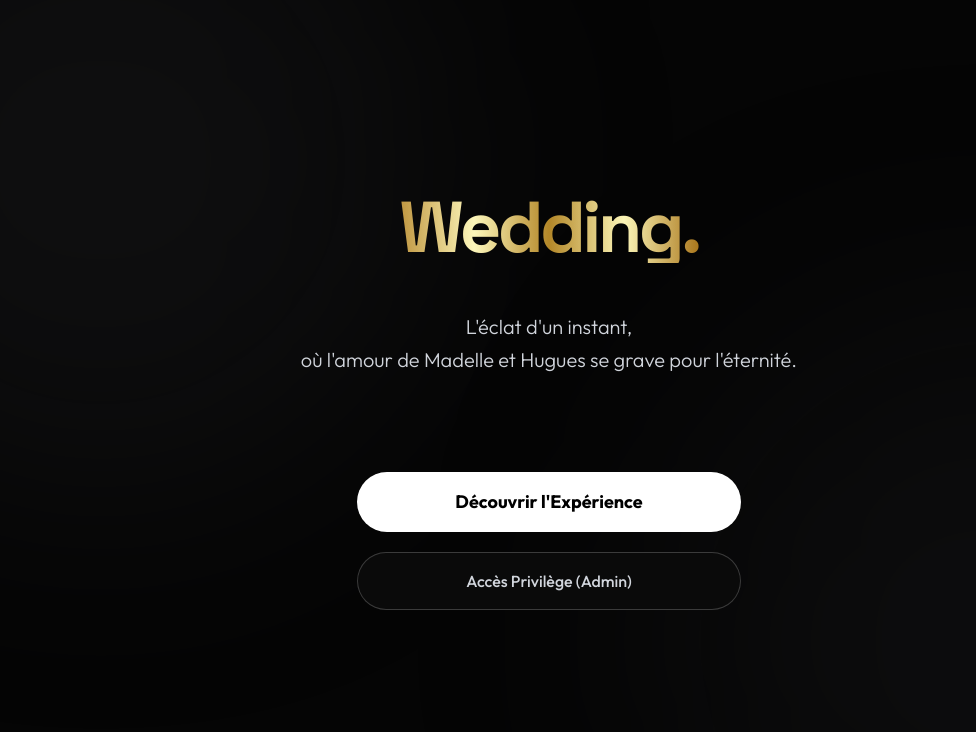
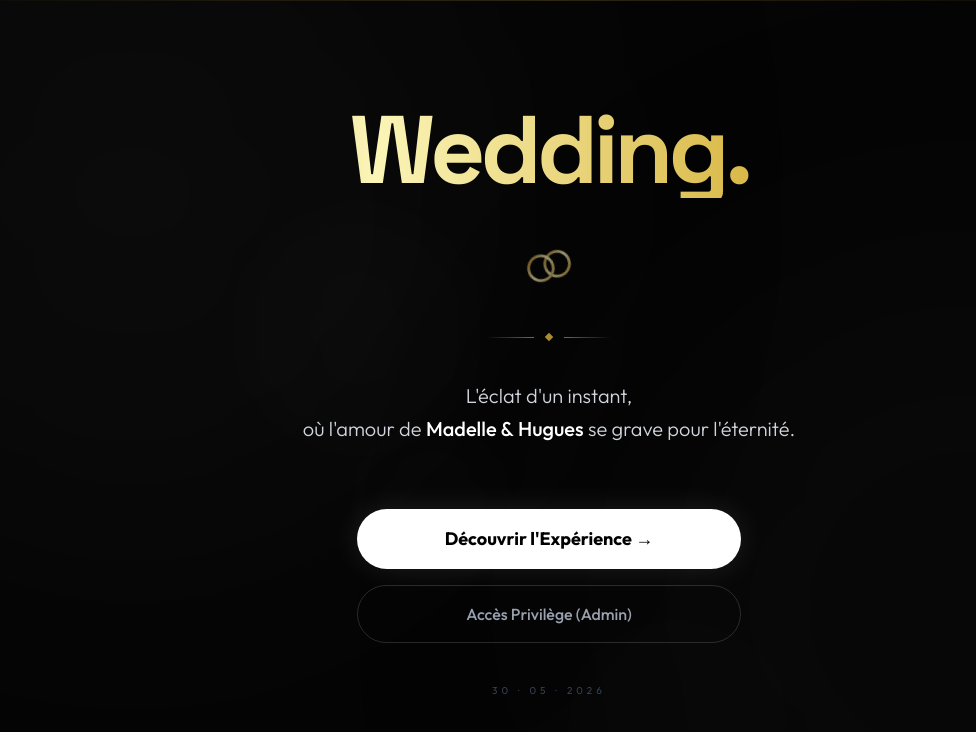
Before and after one commit to TEMGOUAemmauelle/Wedding_SharePicture, a Next.js app: page / in a window 1280 px wide. Shown: the top 732 px of the page, without its empty margins (91-1067 px from the left). Built offline with nearby package versions, Linux system fonts and the light colour scheme.

Commit message:
correction dest animation

```diff
--- a/src/app/globals.css
+++ b/src/app/globals.css
@@ -1,49 +1,92 @@
 @import "tailwindcss";
 
 @layer utilities {
-  .font-space {
-    font-family: var(--font-space);
+  .font-space { font-family: var(--font-space); }
+  .font-outfit { font-family: var(--font-outfit); }
+
+  /* ── Glassmorphism ── */
+  .glass-nav {
+    background: rgba(10, 10, 10, 0.75);
+    backdrop-filter: blur(28px) saturate(160%);
+    -webkit-backdrop-filter: blur(28px) saturate(160%);
+    border: 1px solid rgba(255, 255, 255, 0.1);
   }
-  .font-outfit {
-    font-family: var(--font-outfit);
+  .glass-panel {
+    background: linear-gradient(145deg, rgba(22,22,22,0.75) 0%, rgba(5,5,5,0.9) 100%);
+    backdrop-filter: blur(24px);
+    border: 1px solid rgba(255, 255, 255, 0.07);
+    box-shadow: 0 20px 60px rgba(0,0,0,0.6), inset 0 1px 0 rgba(255,255,255,0.05);
   }
 
-  .animate-fade-up {
-    animation: fadeUp 1s cubic-bezier(0.16, 1, 0.3, 1) forwards;
-  }
-  .animate-fade-in {
-    animation: fadeIn 1s ease-out forwards;
+  /* ── Gold ── */
+  .text-gold {
+    background: linear-gradient(135deg, #BF953F 0%, #FCF6BA 40%, #B38728 70%, #FBF5B7 100%);
+    -webkit-background-clip: text;
+    background-clip: text;
+    -webkit-text-fill-color: transparent;
   }
 
-  /* Modern floating Navbar strictly monochrome border but flexible content */
-  .glass-nav {
-    background: rgba(15, 15, 15, 0.8);
-    backdrop-filter: blur(24px) saturate(150%);
-    -webkit-backdrop-filter: blur(24px) saturate(150%);
-    border: 1px solid rgba(255, 255, 255, 0.1);
-  }
+  /* ── Entrance animations ── */
+  .animate-fade-up   { animation: fadeUp 0.9s cubic-bezier(0.16, 1, 0.3, 1) forwards; }
+  .animate-fade-in   { animation: fadeIn 0.7s ease-out forwards; }
+  .animate-slide-down{ animation: slideDown 0.6s cubic-bezier(0.16, 1, 0.3, 1) forwards; }
 
-  /* Modern Card */
-  .glass-panel {
-    background: linear-gradient(145deg, rgba(25,25,25,0.8) 0%, rgba(5,5,5,0.9) 100%);
-    backdrop-filter: blur(24px);
-    border: 1px solid rgba(255, 255, 255, 0.1);
-    box-shadow: 0 10px 40px rgba(0, 0, 0, 0.5);
-  }
+  /* ── Ambient loops ── */
+  .animate-float     { animation: float 6s ease-in-out infinite; }
+  .animate-shimmer   { animation: shimmer 2.5s linear infinite; }
+  .animate-pulse-slow{ animation: pulseSlow 4s ease-in-out infinite; }
+  .animate-spin-slow { animation: spin 12s linear infinite; }
 
-  .text-gold {
-    background: linear-gradient(to right, #BF953F, #FCF6BA, #B38728, #FBF5B7, #AA771C);
-    -webkit-background-clip: text;
-    -webkit-text-fill-color: transparent;
+  /* ── Shimmer skeleton ── */
+  .shimmer-bg {
+    background: linear-gradient(90deg, rgba(255,255,255,0.03) 25%, rgba(255,255,255,0.08) 50%, rgba(255,255,255,0.03) 75%);
+    background-size: 200% 100%;
+    animation: shimmer 1.8s linear infinite;
   }
 }
 
+/* ════════════ KEYFRAMES ════════════ */
 @keyframes fadeUp {
-  0% { opacity: 0; transform: translateY(30px) scale(0.98); }
-  100% { opacity: 1; transform: translateY(0) scale(1); }
+  0%   { opacity: 0; transform: translateY(40px) scale(0.97); }
+  100% { opacity: 1; transform: translateY(0)   scale(1); }
+}
+@keyframes fadeIn {
+  0%   { opacity: 0; }
+  100% { opacity: 1; }
+}
+@keyframes slideDown {
+  0%   { opacity: 0; transform: translateY(-20px); }
+  100% { opacity: 1; transform: translateY(0); }
+}
+@keyframes float {
+  0%, 100% { transform: translateY(0px) rotate(0deg); }
+  33%       { transform: translateY(-12px) rotate(1deg); }
+  66%       { transform: translateY(-6px) rotate(-1deg); }
+}
+@keyframes shimmer {
+  0%   { background-position: -200% 0; }
+  100% { background-position:  200% 0; }
+}
+@keyframes pulseSlow {
+  0%, 100% { opacity: 0.4; transform: scale(1); }
+  50%       { opacity: 0.7; transform: scale(1.05); }
+}
+@keyframes spin {
+  from { transform: rotate(0deg); }
+  to   { transform: rotate(360deg); }
+}
+@keyframes gradientShift {
+  0%   { background-position: 0% 50%; }
+  50%  { background-position: 100% 50%; }
+  100% { background-position: 0% 50%; }
 }
 
-@keyframes fadeIn {
-  0% { opacity: 0; }
-  100% { opacity: 1; }
+/* ── Gradient text animation ── */
+.text-gold-animated {
+  background: linear-gradient(270deg, #BF953F, #FCF6BA, #D4AF37, #FBF5B7, #AA771C);
+  background-size: 300% 300%;
+  -webkit-background-clip: text;
+  background-clip: text;
+  -webkit-text-fill-color: transparent;
+  animation: gradientShift 5s ease infinite;
 }
--- a/src/app/layout.js
+++ b/src/app/layout.js
@@ -15,12 +15,16 @@ export const metadata = {
 export default function RootLayout({ children }) {
   return (
     <html lang="fr" className={`${outfit.variable} ${space.variable} scroll-smooth`}>
-      <body className="bg-[#050505] font-outfit antialiased text-white selection:bg-white/20">
+      <body className="bg-[#050505] font-outfit antialiased text-white selection:bg-white/20 overflow-x-hidden">
 
-        {/* Subtle glowing radial background for an "épuré" effect */}
-        <div className="fixed inset-0 overflow-hidden pointer-events-none w-full h-full">
-          <div className="absolute top-[-20%] left-[-10%] w-[50vw] h-[50vw] bg-zinc-800/30 rounded-full blur-[120px]"></div>
-          <div className="absolute bottom-[-20%] right-[-10%] w-[50vw] h-[50vw] bg-zinc-900/40 rounded-full blur-[120px]"></div>
+        {/* ── Fond ambiant animé ── */}
+        <div className="fixed inset-0 pointer-events-none w-full h-full overflow-hidden -z-10">
+          {/* Orb haut gauche */}
+          <div className="absolute -top-[20%] -left-[10%] w-[55vw] h-[55vw] bg-zinc-800/30 rounded-full blur-[130px] animate-pulse-slow" style={{animationDelay:'0s'}}/>
+          {/* Orb bas droite */}
+          <div className="absolute -bottom-[20%] -right-[10%] w-[55vw] h-[55vw] bg-zinc-900/40 rounded-full blur-[130px] animate-pulse-slow" style={{animationDelay:'2.5s'}}/>
+          {/* Fine ligne dorée en haut */}
+          <div className="absolute top-0 left-0 right-0 h-[1px] bg-gradient-to-r from-transparent via-[#D4AF37]/20 to-transparent"/>
         </div>
 
         <div className="relative z-10">
--- a/src/app/page.js
+++ b/src/app/page.js
@@ -2,39 +2,82 @@ import Link from "next/link";
 
 export default function Home() {
   return (
-    <div className="min-h-screen flex flex-col justify-center items-center px-6">
+    <div className="min-h-screen flex flex-col justify-center items-center px-6 overflow-hidden">
 
-      <div className="max-w-xl w-full text-center space-y-12 animate-fade-up">
+      {/* ── Orbs ambiants décoratifs (pulsation lente) ── */}
+      <div className="absolute inset-0 pointer-events-none overflow-hidden">
+        <div className="absolute top-1/4 left-1/4 w-64 h-64 bg-white/[0.03] rounded-full blur-3xl animate-pulse-slow" style={{animationDelay:'0s'}}/>
+        <div className="absolute top-2/3 right-1/4 w-96 h-96 bg-white/[0.02] rounded-full blur-3xl animate-pulse-slow" style={{animationDelay:'2s'}}/>
+        <div className="absolute bottom-1/4 left-1/3 w-48 h-48 bg-white/[0.03] rounded-full blur-2xl animate-pulse-slow" style={{animationDelay:'1s'}}/>
+      </div>
 
-        <div className="relative inline-block">
-          <h1 className="text-6xl sm:text-7xl font-space font-bold tracking-tighter text-gold relative z-10 text-center">
+      <div className="max-w-xl w-full text-center space-y-10 relative z-10">
+
+        {/* ── Titre principal (dégradé or animé) ── */}
+        <div className="animate-fade-up" style={{animationDelay:'0.1s'}}>
+          <h1 className="text-6xl sm:text-8xl font-space font-bold tracking-tighter text-gold-animated">
             Wedding.
           </h1>
         </div>
 
-        <div>
-           <p className="text-lg sm:text-xl text-gray-300 font-outfit font-light leading-relaxed">
-            L'éclat d'un instant,<br className="hidden sm:block" /> où l'amour de Madelle et Hugues se grave pour l'éternité.
+        {/* ── Logo alliances animé (sous le titre) ── */}
+        <div className="flex justify-center animate-fade-up" style={{animationDelay:'0.2s'}}>
+          <div className="relative w-14 h-14">
+            <svg viewBox="0 0 100 100" className="w-full h-full animate-spin-slow opacity-60">
+              <circle cx="35" cy="50" r="22" fill="none" stroke="url(#g1)" strokeWidth="5"/>
+              <circle cx="65" cy="50" r="22" fill="none" stroke="url(#g1)" strokeWidth="5"/>
+              <defs>
+                <linearGradient id="g1" x1="0%" y1="0%" x2="100%" y2="100%">
+                  <stop offset="0%" stopColor="#BF953F"/>
+                  <stop offset="50%" stopColor="#FCF6BA"/>
+                  <stop offset="100%" stopColor="#AA771C"/>
+                </linearGradient>
+              </defs>
+            </svg>
+          </div>
+        </div>
+
+        {/* ── Séparateur or ── */}
+        <div className="flex justify-center items-center gap-3 animate-fade-up" style={{animationDelay:'0.25s'}}>
+          <div className="w-12 h-[1px] bg-gradient-to-r from-transparent to-[#D4AF37]/60"/>
+          <div className="w-1.5 h-1.5 bg-[#D4AF37]/80 rotate-45"/>
+          <div className="w-12 h-[1px] bg-gradient-to-l from-transparent to-[#D4AF37]/60"/>
+        </div>
+
+        {/* ── Slogan poétique ── */}
+        <div className="animate-fade-up" style={{animationDelay:'0.35s'}}>
+          <p className="text-lg sm:text-xl text-gray-300 font-outfit font-light leading-relaxed">
+            L'éclat d'un instant,<br className="hidden sm:block" />
+            où l'amour de{" "}
+            <span className="text-white font-medium">Madelle&nbsp;&amp;&nbsp;Hugues</span>
+            {" "}se grave pour l'éternité.
           </p>
         </div>
 
-        <div className="space-y-5 pt-12 max-w-sm mx-auto font-outfit">
+        {/* ── Boutons ── */}
+        <div className="space-y-4 pt-6 max-w-sm mx-auto font-outfit animate-fade-up" style={{animationDelay:'0.5s'}}>
           <Link
             href="/w/abc123"
-            className="block py-4 px-6 w-full rounded-full bg-white text-black font-bold text-lg hover:bg-gray-200 transition-all duration-300 active:scale-[0.98]"
+            className="group relative block py-4 px-6 w-full rounded-full overflow-hidden bg-white text-black font-bold text-lg transition-all duration-300 active:scale-[0.97] shadow-[0_0_30px_rgba(255,255,255,0.1)] hover:shadow-[0_0_40px_rgba(255,255,255,0.2)]"
           >
-            Découvrir l'Expérience
+            <span className="relative z-10 group-hover:tracking-wider transition-all duration-500">
+              Découvrir l'Expérience →
+            </span>
           </Link>
 
           <Link
             href="/admin/create-event"
-            className="block py-4 px-6 w-full rounded-full bg-[#0a0a0a] border border-white/20 text-gray-300 font-medium text-base hover:bg-white/10 hover:text-white transition-colors duration-300 active:scale-[0.98]"
+            className="block py-4 px-6 w-full rounded-full bg-transparent border border-white/15 text-gray-400 font-medium text-base hover:bg-white/5 hover:text-white hover:border-white/30 transition-all duration-300 active:scale-[0.98]"
           >
             Accès Privilège (Admin)
           </Link>
         </div>
+
+        {/* ── Pied de page minimaliste ── */}
+        <p className="text-[10px] uppercase tracking-[0.4em] text-gray-700 animate-fade-up" style={{animationDelay:'0.7s'}}>
+          30 · 05 · 2026
+        </p>
       </div>
-
     </div>
   );
 }
```
Also changed, not shown: src/app/w/[eventId]/page.js (+27 -17 lines), src/components/upload.js (+80 -83 lines).
